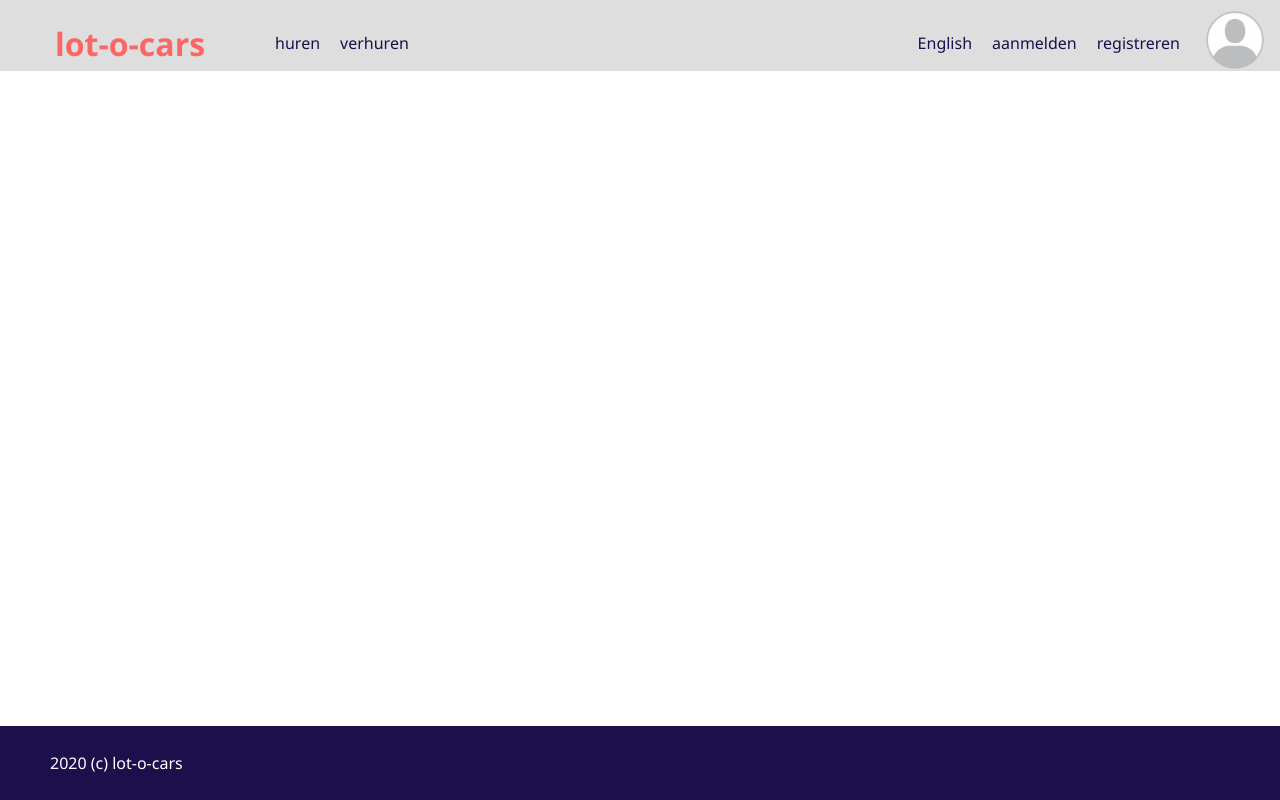
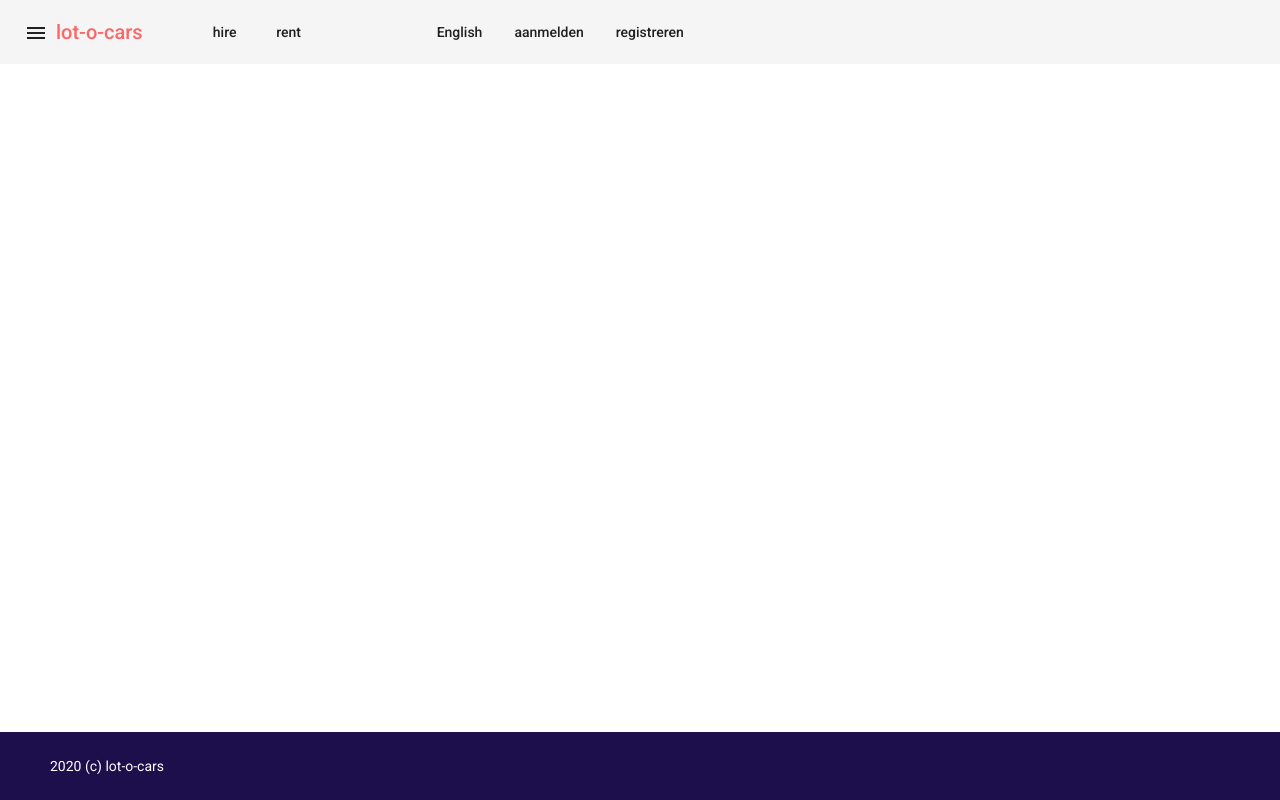
Before and after one commit to tyasvdspree/lot-o-cars-frontend, an Angular app in the folder lot-o-cars/: page / in a window 1280 px wide. Built offline with nearby package versions, Linux system fonts and the light colour scheme.

Commit message:
Added material design and started changes on header toolbar

```diff
--- a/lot-o-cars/angular.json
+++ b/lot-o-cars/angular.json
@@ -28,6 +28,7 @@
               "src/assets"
             ],
             "styles": [
+              "./node_modules/@angular/material/prebuilt-themes/deeppurple-amber.css",
               "src/styles.scss"
             ],
             "scripts": []
@@ -92,6 +93,7 @@
               "src/assets"
             ],
             "styles": [
+              "./node_modules/@angular/material/prebuilt-themes/deeppurple-amber.css",
               "src/styles.scss"
             ],
             "scripts": []
--- a/lot-o-cars/package.json
+++ b/lot-o-cars/package.json
@@ -11,11 +11,15 @@
   },
   "private": true,
   "dependencies": {
-    "@angular/animations": "~10.2.0",
+    "@angular-devkit/core": "^11.0.2",
+    "@angular-devkit/schematics": "^11.0.2",
+    "@angular/animations": "^10.2.3",
+    "@angular/cdk": "^11.0.0",
     "@angular/common": "~10.2.0",
     "@angular/compiler": "~10.2.0",
     "@angular/core": "~10.2.0",
     "@angular/forms": "~10.2.0",
+    "@angular/material": "^11.0.0",
     "@angular/platform-browser": "~10.2.0",
     "@angular/platform-browser-dynamic": "~10.2.0",
     "@angular/router": "~10.2.0",
--- a/lot-o-cars/src/app/app.module.ts
+++ b/lot-o-cars/src/app/app.module.ts
@@ -5,6 +5,8 @@ import { AppRoutingModule } from './app-routing.module';
 import { AppComponent } from './app.component';
 import { HeadermenuComponent } from './components/headermenu/headermenu.component';
 import { FootermenuComponent } from './components/footermenu/footermenu.component';
+import { MaterialModule } from './modules/material/material.module';
+import { BrowserAnimationsModule } from '@angular/platform-browser/animations';
 
 @NgModule({
   declarations: [
@@ -14,7 +16,9 @@ import { FootermenuComponent } from './components/footermenu/footermenu.componen
   ],
   imports: [
     BrowserModule,
-    AppRoutingModule
+    AppRoutingModule,
+    MaterialModule,
+    BrowserAnimationsModule
   ],
   providers: [],
   bootstrap: [AppComponent]
--- a/lot-o-cars/src/app/components/headermenu/headermenu.component.html
+++ b/lot-o-cars/src/app/components/headermenu/headermenu.component.html
@@ -1,13 +1,16 @@
-<header>
-    <ul>
-        <li><h1>lot-o-cars</h1></li>
-        <li>huren</li>
-        <li>verhuren</li>
-    </ul>
-    <ul>
-        <li>English</li>
-        <li>aanmelden</li>
-        <li>registreren</li>
-    </ul>
-    <img id="userImage" src="assets/img/app/unknowUser.png" alt="user">
-</header>
+<mat-toolbar>
+    <button mat-icon-button>
+        <mat-icon>menu</mat-icon>
+    </button>
+    <h1>lot-o-cars</h1>
+    <span class="menu-spacer"></span>
+    <div>
+        <a mat-button [routerLink]="'/hire'"> hire </a>
+        <a mat-button [routerLink]="'/rent'"> rent </a>
+    </div>
+    <div>
+        <a mat-button href="#"> English </a>
+        <a mat-button href="#"> aanmelden </a>
+        <a mat-button href="#"> registreren </a>
+    </div>
+</mat-toolbar>
--- /dev/null
+++ b/lot-o-cars/src/app/modules/material/material.module.ts
@@ -0,0 +1,69 @@
+import { NgModule } from '@angular/core';
+import { OverlayModule } from '@angular/cdk/overlay';
+import { CdkTreeModule } from '@angular/cdk/tree';
+import { PortalModule } from '@angular/cdk/portal';
+import { MatAutocompleteModule } from '@angular/material/autocomplete';
+import { MatButtonModule } from '@angular/material/button';
+import { MatButtonToggleModule } from '@angular/material/button-toggle';
+import { MatCardModule } from '@angular/material/card';
+import { MatCheckboxModule } from '@angular/material/checkbox';
+import { MatChipsModule } from '@angular/material/chips';
+import { MatRippleModule } from '@angular/material/core';
+import { MatDividerModule } from '@angular/material/divider';
+import { MatExpansionModule } from '@angular/material/expansion';
+import { MatFormFieldModule } from '@angular/material/form-field';
+import { MatIconModule } from '@angular/material/icon';
+import { MatInputModule } from '@angular/material/input';
+import { MatListModule } from '@angular/material/list';
+import { MatMenuModule } from '@angular/material/menu';
+import { MatPaginatorModule } from '@angular/material/paginator';
+import { MatProgressSpinnerModule } from '@angular/material/progress-spinner';
+import { MatSelectModule } from '@angular/material/select';
+import { MatSidenavModule } from '@angular/material/sidenav';
+import { MatSnackBarModule } from '@angular/material/snack-bar';
+import { MatSortModule } from '@angular/material/sort';
+import { MatTableModule } from '@angular/material/table';
+import { MatTabsModule } from '@angular/material/tabs';
+import { MatToolbarModule } from '@angular/material/toolbar';
+import { MatTreeModule } from '@angular/material/tree';
+
+const materialModules = [
+  CdkTreeModule,
+  MatAutocompleteModule,
+  MatButtonModule,
+  MatCardModule,
+  MatCheckboxModule,
+  MatChipsModule,
+  MatDividerModule,
+  MatExpansionModule,
+  MatIconModule,
+  MatInputModule,
+  MatListModule,
+  MatMenuModule,
+  MatProgressSpinnerModule,
+  MatPaginatorModule,
+  MatRippleModule,
+  MatSelectModule,
+  MatSidenavModule,
+  MatSnackBarModule,
+  MatSortModule,
+  MatTableModule,
+  MatTabsModule,
+  MatToolbarModule,
+  MatFormFieldModule,
+  MatButtonToggleModule,
+  MatTreeModule,
+  OverlayModule,
+  PortalModule
+];
+
+@NgModule({
+  imports: [
+    ...materialModules
+  ],
+  exports: [
+    ...materialModules
+  ],
+})
+export class MaterialModule {
+}
--- a/lot-o-cars/src/index.html
+++ b/lot-o-cars/src/index.html
@@ -6,8 +6,10 @@
   <base href="/">
   <meta name="viewport" content="width=device-width, initial-scale=1">
   <link rel="icon" type="image/x-icon" href="favicon.ico">
+  <link href="https://fonts.googleapis.com/css?family=Roboto:300,400,500&display=swap" rel="stylesheet">
+  <link href="https://fonts.googleapis.com/icon?family=Material+Icons" rel="stylesheet">
 </head>
-<body>
+<body class="mat-typography">
   <app-root></app-root>
 </body>
 </html>
--- a/lot-o-cars/src/styles.scss
+++ b/lot-o-cars/src/styles.scss
@@ -6,27 +6,19 @@ $dark-gray:#666;
 
 body {
     padding:0;
-    margin:0;
-    font-family: 'Segoe UI', Tahoma, Geneva, Verdana, sans-serif;
+    margin:0
 }
-
-header {
-    background-color: $light-gray;
-    padding:10px 15px;
-    line-height: 35px;
+mat-toolbar h1 {
+    color: $secondary-color;
 }
-header h1 {
-    float: left;
-    color: $secondary-color;
-    margin:0 50px 0 0
+mat-toolbar div {
+    margin:0 50px
 }
-header ul:nth-child(2) {
-    position:absolute;
-    top:10px;
-    right:80px
+mat-toolbar a {
+    color: $primary-color
 }
-header li {
-    color: $primary-color
+mat-toolbar a:hover {
+    color: $secondary-color
 }
 header img {
     width: 70px;
@@ -53,3 +45,5 @@ footer ul, header li {
     float:left;
     margin-right:20px
 }
+html, body { height: 100%; }
+body { margin: 0; font-family: Roboto, "Helvetica Neue", sans-serif; }
```
Also changed, not shown: lot-o-cars/src/assets/img/app/unknowUser.jpg (deleted), 1 other file (tests, documents, lock files or other folders).
